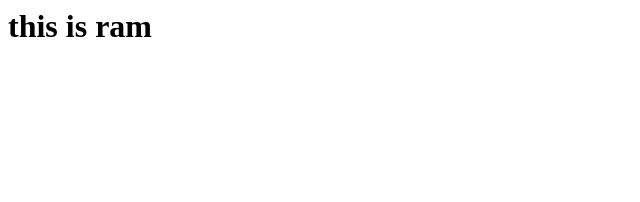
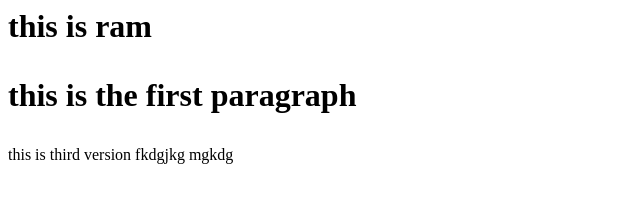
Before and after one commit to ramlende/myfirstrepo, a plain HTML site: page index.html in a window 1280 px wide. Shown: the whole page, without its empty margins (0-640 px from the left). Drawn offline with Linux system fonts and the light colour scheme.

Commit message:
third changes

```diff
--- a/index.html
+++ b/index.html
@@ -6,6 +6,12 @@
 <p>
     this is ram
 </p>
+<p> this is the first paragraph</p>
+</h1>
 
-</h1>
+<h> this is third version
+    fkdgjkg
+    mgkdg
+
+</h>
 </html>
```
